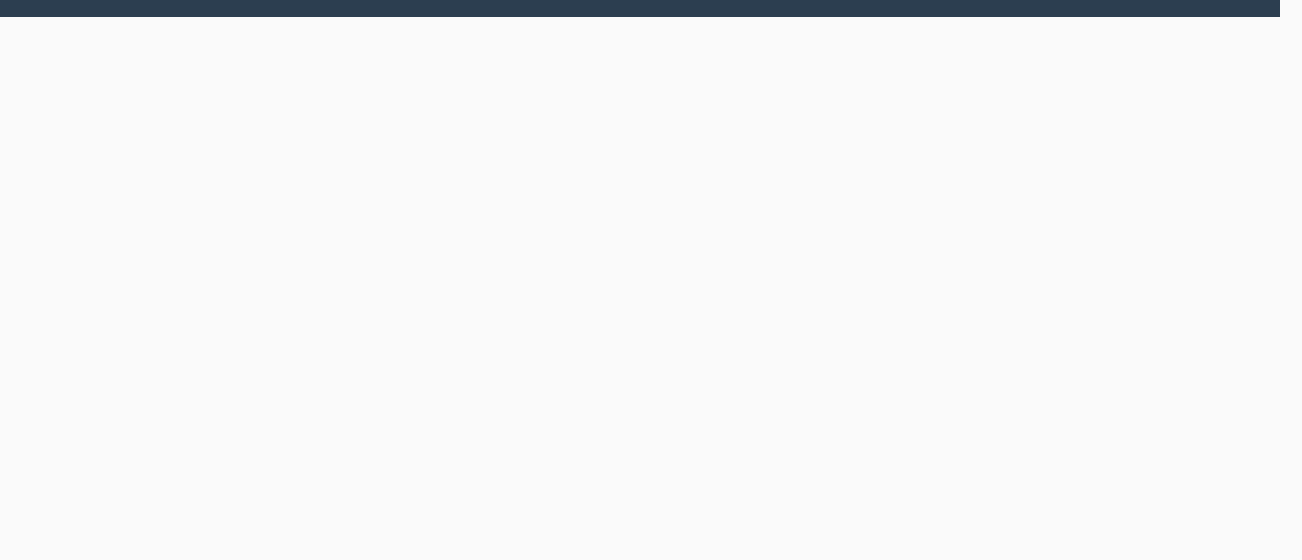
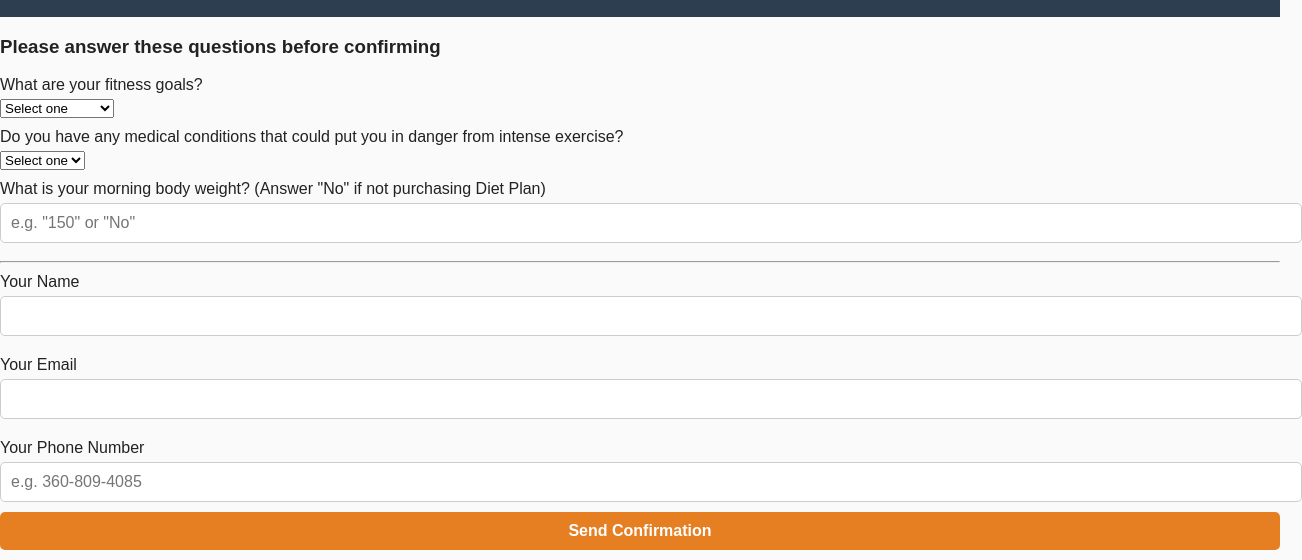
Before and after one commit to aidengockerell/AG-Personal-Training, a plain HTML site: page index.html in a window 1280 px wide. Shown: the part 882-1442 px from the top of the page, 1302 px wide, since content can reach past the window. Before the commit the page ends 899 px from the top, so only its background shows below. Drawn offline with Linux system fonts and the light colour scheme.

Commit message:
Update index.html

```diff
--- a/index.html
+++ b/index.html
@@ -220,3 +220,37 @@
 
 </body>
 </html>
+<h3>Please answer these questions before confirming</h3>
+<form id="confirm-form">
+  <label for="fitness-goals">What are your fitness goals?</label>
+  <select id="fitness-goals" name="fitnessGoals" required>
+    <option value="" disabled selected>Select one</option>
+    <option value="lose weight">Lose Weight</option>
+    <option value="gain weight">Gain Weight</option>
+    <option value="get faster">Get Faster</option>
+    <option value="more explosive">More Explosive</option>
+  </select>
+
+  <label for="medical-conditions">Do you have any medical conditions that could put you in danger from intense exercise?</label>
+  <select id="medical-conditions" name="medicalConditions" required>
+    <option value="" disabled selected>Select one</option>
+    <option value="no">No</option>
+    <option value="yes">Yes</option>
+  </select>
+
+  <label for="morning-weight">What is your morning body weight? (Answer "No" if not purchasing Diet Plan)</label>
+  <input type="text" id="morning-weight" name="morningWeight" placeholder='e.g. "150" or "No"' required />
+
+  <hr />
+
+  <label for="buyer-name">Your Name</label>
+  <input type="text" id="buyer-name" name="buyerName" required />
+
+  <label for="buyer-email">Your Email</label>
+  <input type="email" id="buyer-email" name="buyerEmail" required />
+
+  <label for="buyer-phone">Your Phone Number</label>
+  <input type="tel" id="buyer-phone" name="buyerPhone" required placeholder="e.g. 360-809-4085" />
+
+  <button type="submit">Send Confirmation</button>
+</form>
```
